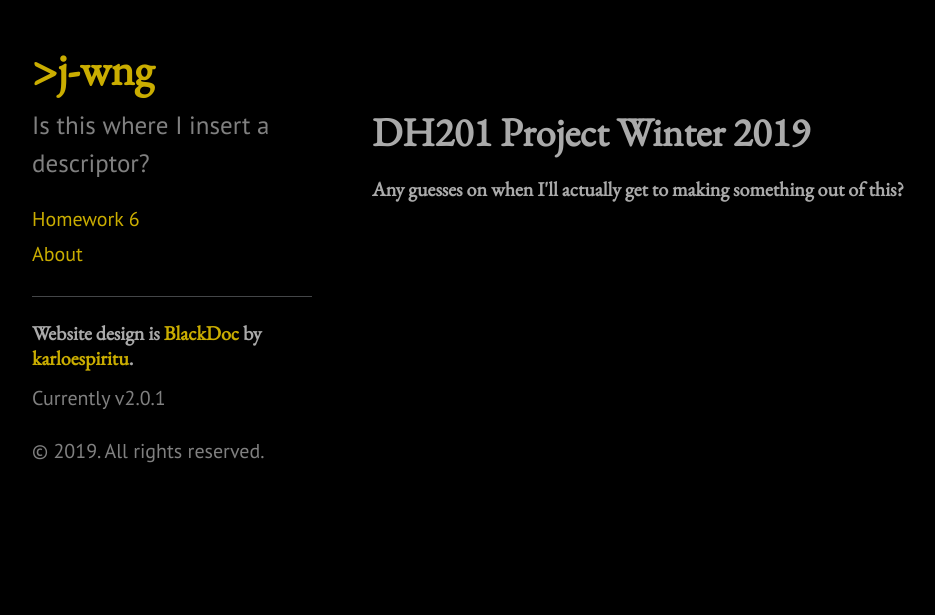
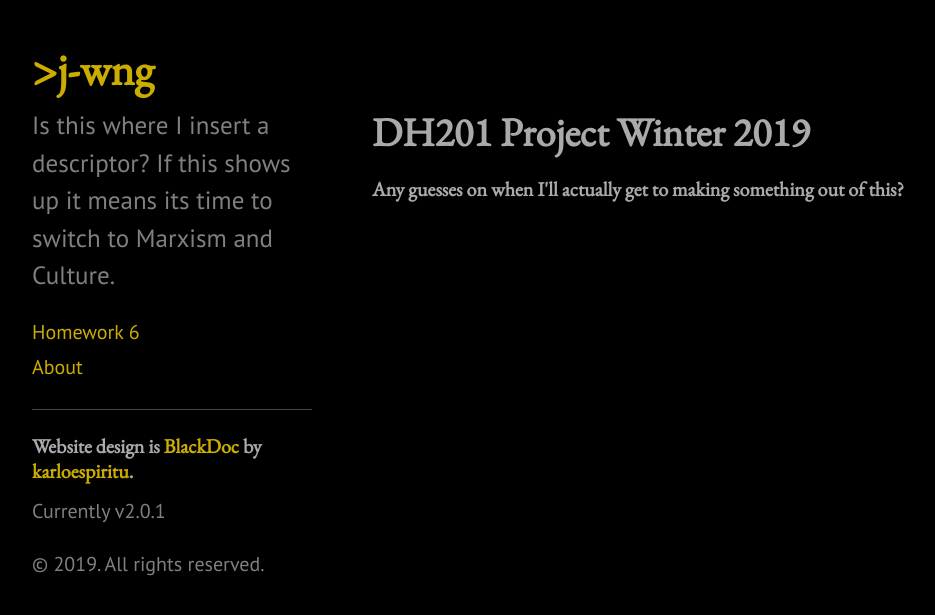
Before and after one commit to j-wng/j-wng.github.io, a Jekyll site: the page built from index.html, in a window 1280 px wide. Shown: the top 615 px of the page, without its empty margins (8-943 px from the left). Built offline with Jekyll 4.4.1, drawn with Linux system fonts in a browser that asks for light colours; the list of posts is cut into pages by our own code.

Commit message:
Update sidebar.html

```diff
--- a/_includes/sidebar.html
+++ b/_includes/sidebar.html
@@ -6,7 +6,7 @@
           >j-wng
         </a>
       </h1>
-      <p class="lead">Is this where I insert a descriptor?</p>
+      <p class="lead">Is this where I insert a descriptor? If this shows up it means its time to switch to Marxism and Culture.</p>
     </div>
 
     <nav class="sidebar-nav">
```
